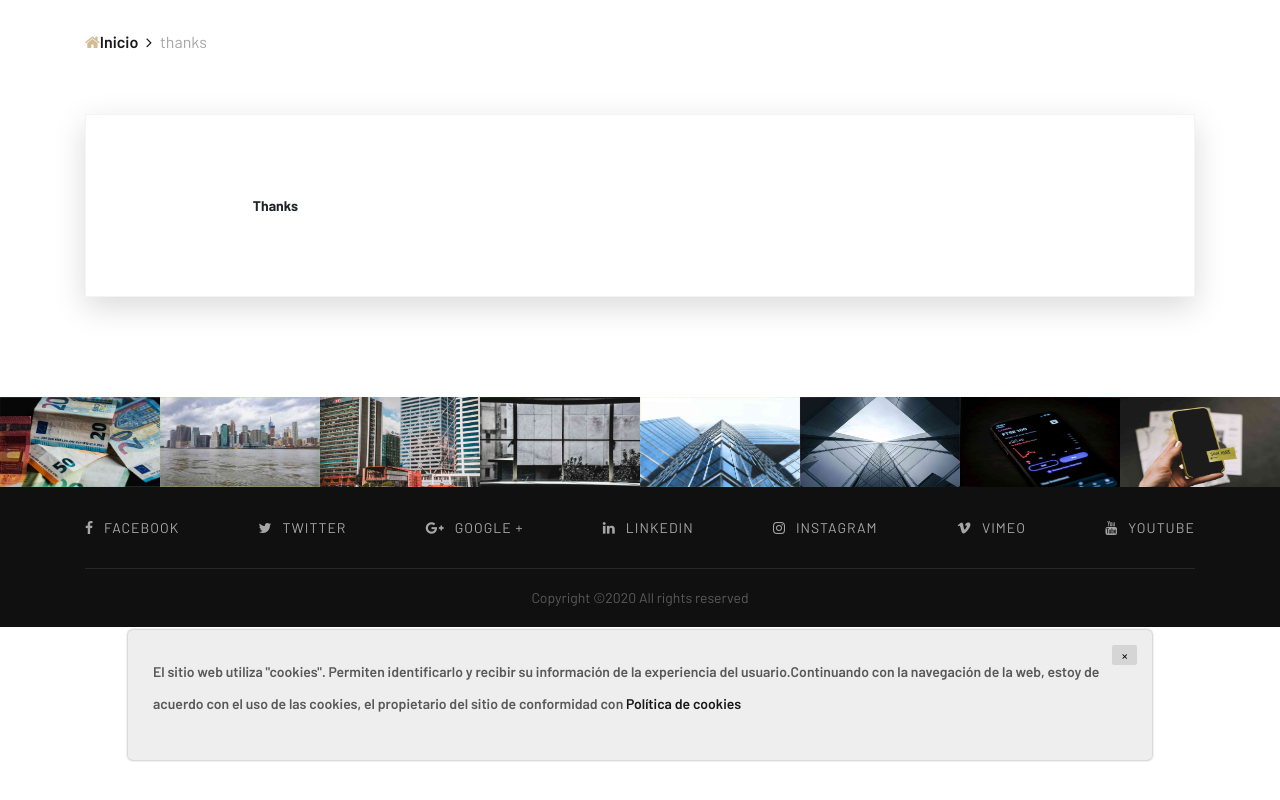
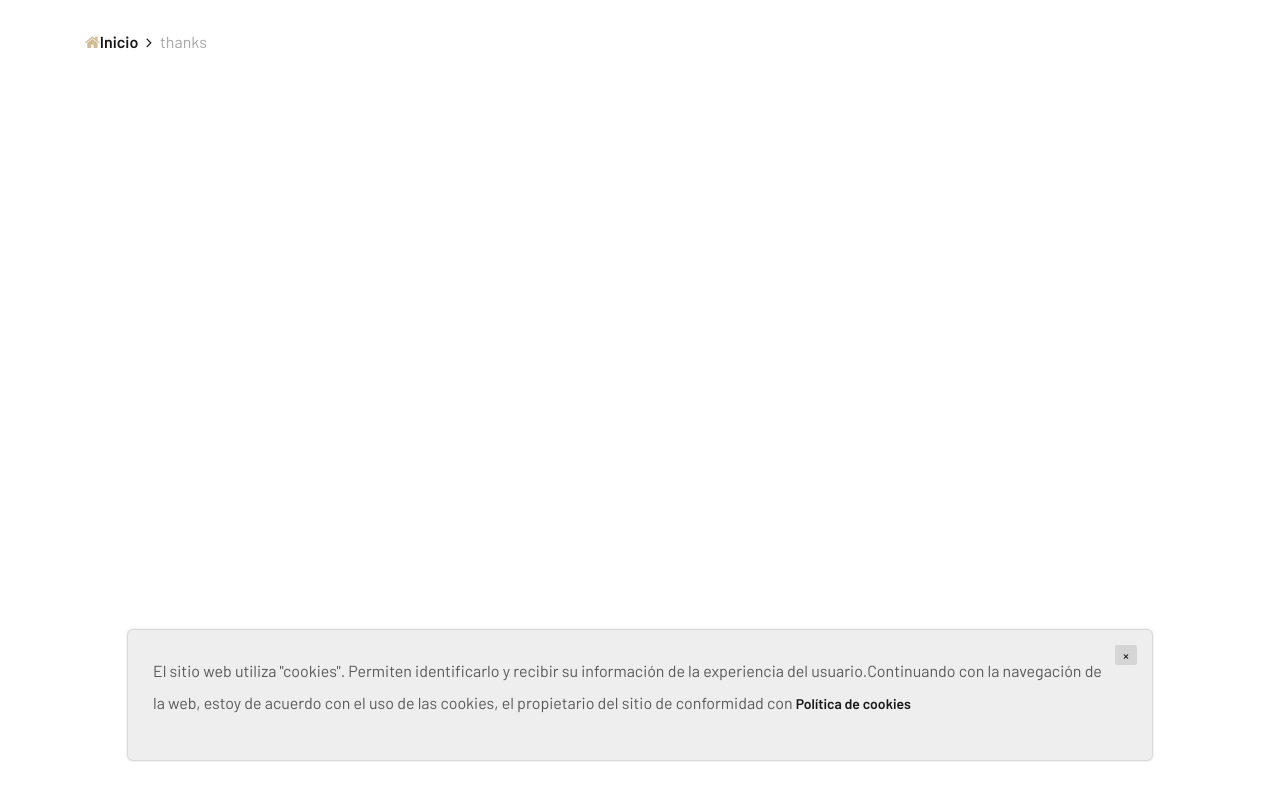
Before and after one commit to 4biggerfing/alifi, a plain HTML site: page thanks.html in a window 1280 px wide. Drawn offline with Linux system fonts and the light colour scheme.

Commit message:
Update thanks.html

```diff
--- a/thanks.html
+++ b/thanks.html
@@ -37,117 +37,7 @@
     </div>
     <!-- ##### Breadcrumb Area End ##### -->
 
-    <!-- ##### Blog Content Area Start ##### -->
-    <section class="blog-content-area section-padding-0-100">
-        <div class="container">
-            <div class="row justify-content-center">
-                <!-- Blog Posts Area -->
-                <div class="col-12">
 
-                    <!-- Post Details Area -->
-                    <div class="single-post-details-area">
-                        <div class="post-content">
-
-                            <!-- Post Text -->
-                            <div class="post-text">
-                                <strong>Thanks</strong>
-                            </div>
-                        </div>
-
-                    </div>
-                </div>
-            </div>
-        </div>
-    </section>
-    <!-- ##### Blog Content Area End ##### -->
-
-    <!-- ##### Instagram Area Start ##### -->
-    <div class="follow-us-instagram">
-        <div class="instagram-content d-flex flex-wrap align-items-center">
-
-            <!-- Single Instagram Slide -->
-            <div class="single-instagram">
-                <img src="./img/markus-spiske-n_tfau9gtf0-unsplash.jpg" alt="">
-                <a href="#"><i class="fa fa-instagram"></i></a>
-            </div>
-
-            <!-- Single Instagram Slide -->
-            <div class="single-instagram">
-                <img src="./img/alev-takil-63w4hqhdnyc-unsplash.jpg" alt="">
-                <a href="#"><i class="fa fa-instagram"></i></a>
-            </div>
-
-            <!-- Single Instagram Slide -->
-            <div class="single-instagram">
-                <img src="./img/zane-lee-coug6awgxow-unsplash.jpg" alt="">
-                <a href="#"><i class="fa fa-instagram"></i></a>
-            </div>
-
-            <!-- Single Instagram Slide -->
-            <div class="single-instagram">
-                <img src="./img/zane-lee-pehs1twrnig-unsplash.jpg" alt="">
-                <a href="#"><i class="fa fa-instagram"></i></a>
-            </div>
-
-            <!-- Single Instagram Slide -->
-            <div class="single-instagram">
-                <img src="./img/patrick-tomasso-gmes5dnykus-unsplash.jpg" alt="">
-                <a href="#"><i class="fa fa-instagram"></i></a>
-            </div>
-
-            <!-- Single Instagram Slide -->
-            <div class="single-instagram">
-                <img src="./img/verne-ho-0lajfsna-xq-unsplash.jpg" alt="">
-                <a href="#"><i class="fa fa-instagram"></i></a>
-            </div>
-
-            <!-- Single Instagram Slide -->
-            <div class="single-instagram">
-                <img src="./img/jamie-street-vp4wmibxvcy-unsplash.jpg" alt="">
-                <a href="#"><i class="fa fa-instagram"></i></a>
-            </div>
-
-            <!-- Single Instagram Slide -->
-            <div class="single-instagram">
-                <img src="./img/kelly-sikkema-c3rk5toz0qa-unsplash.jpg" alt="">
-                <a href="#"><i class="fa fa-instagram"></i></a>
-            </div>
-        </div>
-    </div>
-    <!-- ##### Instagram Area End ##### -->
-
-    <!-- ##### Footer Area Start ##### -->
-    <footer class="footer-area">
-        <div class="container">
-            <div class="row">
-                <div class="col-12">
-                    <!-- Footer Social Info -->
-                    <div class="footer-social-info d-flex align-items-center justify-content-between">
-                        <a href="#"><i class="fa fa-facebook"></i><span>Facebook</span></a>
-                        <a href="#"><i class="fa fa-twitter"></i><span>Twitter</span></a>
-                        <a href="#"><i class="fa fa-google-plus"></i><span>Google +</span></a>
-                        <a href="#"><i class="fa fa-linkedin"></i><span>linkedin</span></a>
-                        <a href="#"><i class="fa fa-instagram"></i><span>Instagram</span></a>
-                        <a href="#"><i class="fa fa-vimeo"></i><span>Vimeo</span></a>
-                        <a href="#"><i class="fa fa-youtube"></i><span>Youtube</span></a>
-                    </div>
-                </div>
-            </div>
-
-            <div class="row">
-                <div class="col-12">
-                    <div class="copywrite-text">
-                        <p>
-                            Copyright &copy;<script>document.write(new Date().getFullYear());</script> All rights reserved </p>
-                        <p>
-                            <a
-                        </p>
-                    </div>
-                </div>
-            </div>
-        </div>
-    </footer>
-    <!-- ##### Footer Area Start ##### -->
 
     <!-- ##### All Javascript Script ##### -->
     <!-- jQuery-2.2.4 js -->
```
